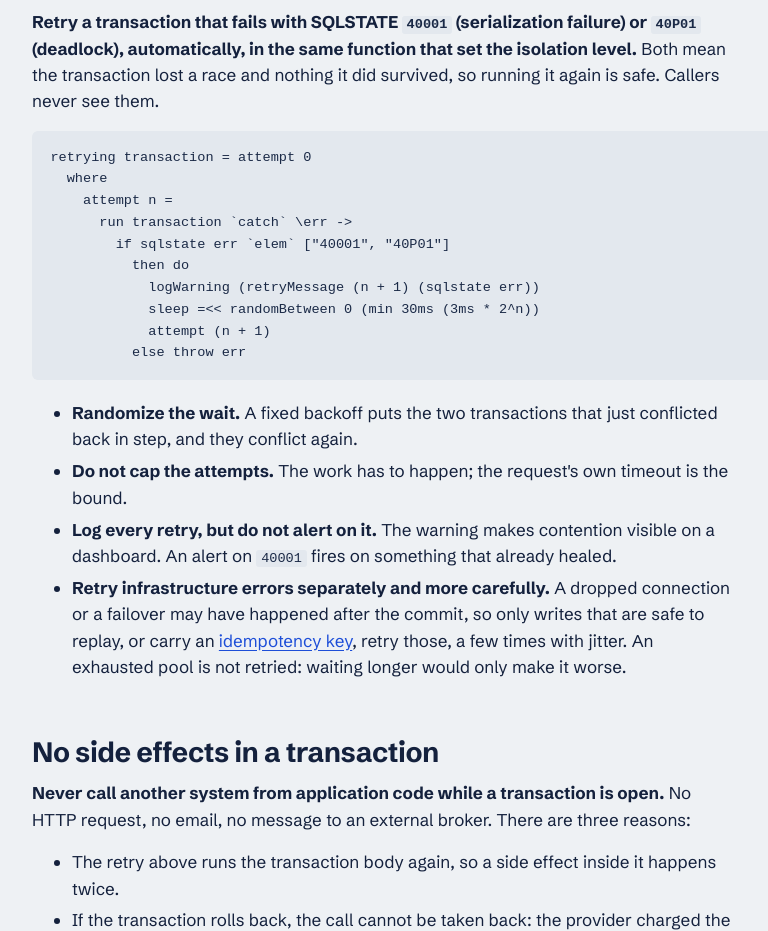
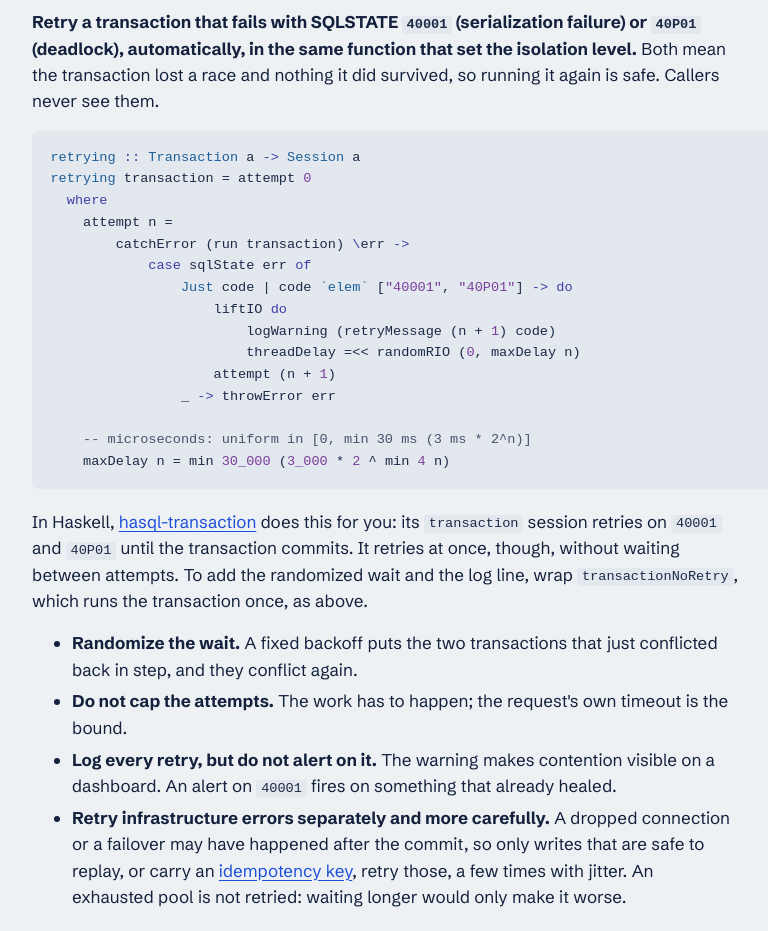
Before and after one commit to kronor-io/sqitchcraft, a plain HTML site: page practices.html in a window 1280 px wide. Shown: the part 1668-2599 px from the top of the page, without its empty margins (296-1064 px from the left). Drawn offline with Linux system fonts and the light colour scheme; a web font is replaced by a local one.

Commit message:
Practices: highlight the retry loop as Haskell, and point at hasql-transaction
The retry example is now Haskell close to the real loop, highlighted with
an hs mode that knows keywords, numbers, backtick operators and the name
an equation defines. hasql-transaction's transaction session already
retries 40001 and 40P01, at once and without a limit; the page says so,
and that wrapping transactionNoRetry adds the wait and the log line.

Co-Authored-By: Claude Opus 5.5 <noreply@anthropic.com>

```diff
--- a/assets/highlight.js
+++ b/assets/highlight.js
@@ -167,13 +167,23 @@
     ]);
   }
 
+  const HS_KEYWORDS = words(`
+    where let in do case of if then else module import qualified as hiding
+    data type newtype class instance deriving forall mdo`);
+
   function hs(text) {
     return tokenize(text, [
       [g(String.raw`--.*`), "c"],
       [g(String.raw`"(?:[^"\\]|\\.)*"`), "s"],
-      [g(String.raw`<-|->|\\|\.(?=\s)`), "k"],
+      [g(String.raw`'(?:[^'\\]|\\.)'`), "s"],
+      [g(String.raw`<-|->|=>|::|\\|\.(?=\s)`), "k"],
+      [g(String.raw`\x60[\w.']+\x60`), "fn"],
+      [g(String.raw`\b\d[\d_]*(?:\.\d+)?\b`), "n"],
+      // A name defined at the start of a line, as in a signature or equation.
+      [g(String.raw`^[a-z_][\w']*(?=\s+(?:::|[\w\s]*=(?!=)))`), "fn"],
       [g(String.raw`\b[A-Z][\w]*(?:\.[A-Z][\w]*)*\.?[a-z]\w*`), "fn"],
       [g(String.raw`\b[A-Z][\w.]*`), "t"],
+      [g(String.raw`\b[a-z_][\w']*`), (t) => HS_KEYWORDS.has(t) ? span("k", t) : esc(t)],
     ]);
   }
 
--- a/practices.html
+++ b/practices.html
@@ -79,16 +79,22 @@ end;</pre>
 
     <h2 id="retries">Retry what lost a race</h2>
     <p><strong>Retry a transaction that fails with SQLSTATE <code>40001</code> (serialization failure) or <code>40P01</code> (deadlock), automatically, in the same function that set the isolation level.</strong> Both mean the transaction lost a race and nothing it did survived, so running it again is safe. Callers never see them.</p>
-<pre data-lang="plain">retrying transaction = attempt 0
+<pre data-lang="hs">retrying :: Transaction a -&gt; Session a
+retrying transaction = attempt 0
   where
     attempt n =
-      run transaction `catch` \err -&gt;
-        if sqlstate err `elem` ["40001", "40P01"]
-          then do
-            logWarning (retryMessage (n + 1) (sqlstate err))
-            sleep =&lt;&lt; randomBetween 0 (min 30ms (3ms * 2^n))
-            attempt (n + 1)
-          else throw err</pre>
+        catchError (run transaction) \err -&gt;
+            case sqlState err of
+                Just code | code `elem` ["40001", "40P01"] -&gt; do
+                    liftIO do
+                        logWarning (retryMessage (n + 1) code)
+                        threadDelay =&lt;&lt; randomRIO (0, maxDelay n)
+                    attempt (n + 1)
+                _ -&gt; throwError err
+
+    -- microseconds: uniform in [0, min 30 ms (3 ms * 2^n)]
+    maxDelay n = min 30_000 (3_000 * 2 ^ min 4 n)</pre>
+    <p>In Haskell, <a href="https://hackage.haskell.org/package/hasql-transaction">hasql-transaction</a> does this for you: its <code>transaction</code> session retries on <code>40001</code> and <code>40P01</code> until the transaction commits. It retries at once, though, without waiting between attempts. To add the randomized wait and the log line, wrap <code>transactionNoRetry</code>, which runs the transaction once, as above.</p>
     <ul>
       <li><strong>Randomize the wait.</strong> A fixed backoff puts the two transactions that just conflicted back in step, and they conflict again.</li>
       <li><strong>Do not cap the attempts.</strong> The work has to happen; the request's own timeout is the bound.</li>
```
